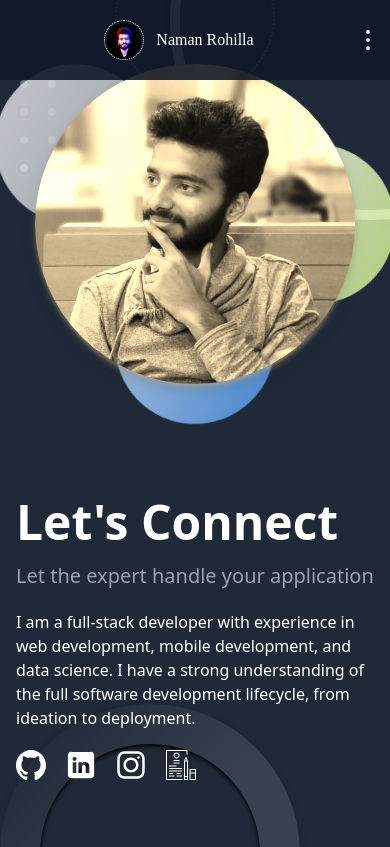
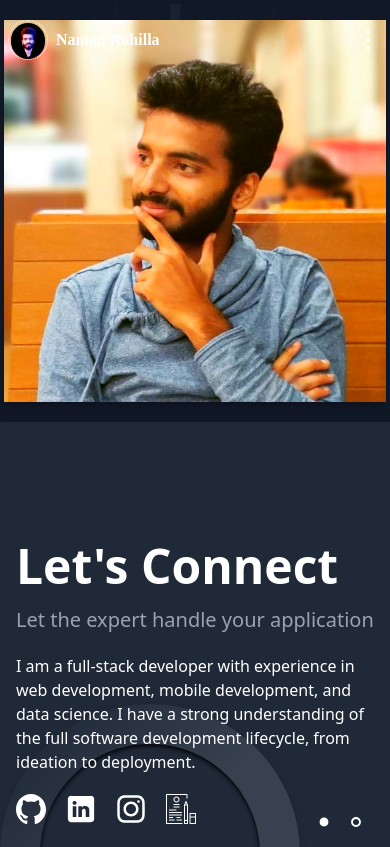
Before and after one commit to Naman-Rohilla/chatbot, a React (Create React App) app: page / in a window 390 px wide. Shown: the top 847 px of the page. Built offline with nearby package versions, Linux system fonts and the light colour scheme.

Commit message:
slider addded mobile view changed

```diff
--- a/src/components/homeMobile.js
+++ b/src/components/homeMobile.js
@@ -4,20 +4,39 @@ import { motion } from "framer-motion";
 import { Link } from "react-router-dom";
 
 export default function HomeMobile({ targetHome }) {
-  const autoPlayInterval = 6000;
+  const [autoPlayInterval, setautoPlayInterval] = useState(6000);
 
   const [currentSlide, setCurrentSlide] = useState(0);
+  const [isHovered, setIsHovered] = useState(false);
+
+  let timer;
+
+  const handleNextSlide = () => {
+    clearInterval(timer);
+
+    setCurrentSlide((prevSlide) => (prevSlide + 1) % 2);
+    console.log(currentSlide, "namans");
+    setautoPlayInterval(6001);
+    // clearInterval(timer);
+  };
 
   useEffect(() => {
-      const timer = setInterval(() => {
+    timer = setInterval(() => {
       setCurrentSlide((prevSlide) => (prevSlide + 1) % 2);
       console.log(currentSlide, "current");
     }, autoPlayInterval);
-
     return () => {
       clearInterval(timer);
     };
-    }, [autoPlayInterval, 2]);
+  }, [autoPlayInterval]);
+
+  const handleHover = () => {
+    setIsHovered(true);
+  };
+
+  const handleMouseLeave = () => {
+    setIsHovered(false);
+  };
 
   return (
     <>
@@ -45,6 +64,74 @@ export default function HomeMobile({ targetHome }) {
             </div>
           </div>
         </div>
+        <div className="z-50 flex space-x-1 absolute right-5 bottom-2 text-white">
+          <span>
+            {currentSlide == 0 ? (
+              <svg
+                xmlns="http://www.w3.org/2000/svg"
+                width="28px"
+                height="28px"
+                viewBox="0 0 15 15"
+                fill="none"
+              >
+                <path
+                  d="M9.875 7.5C9.875 8.81168 8.81168 9.875 7.5 9.875C6.18832 9.875 5.125 8.81168 5.125 7.5C5.125 6.18832 6.18832 5.125 7.5 5.125C8.81168 5.125 9.875 6.18832 9.875 7.5Z"
+                  fill="white"
+                />
+              </svg>
+            ) : (
+              <div onClick={handleNextSlide}>
+                <svg
+                  xmlns="http://www.w3.org/2000/svg"
+                  width="28px"
+                  height="28px"
+                  viewBox="0 0 15 15"
+                  fill="none"
+                >
+                  <path
+                    fill-rule="evenodd"
+                    clip-rule="evenodd"
+                    d="M7.5 9.125C8.39746 9.125 9.125 8.39746 9.125 7.5C9.125 6.60254 8.39746 5.875 7.5 5.875C6.60254 5.875 5.875 6.60254 5.875 7.5C5.875 8.39746 6.60254 9.125 7.5 9.125ZM7.5 10.125C8.94975 10.125 10.125 8.94975 10.125 7.5C10.125 6.05025 8.94975 4.875 7.5 4.875C6.05025 4.875 4.875 6.05025 4.875 7.5C4.875 8.94975 6.05025 10.125 7.5 10.125Z"
+                    fill="white"
+                  />
+                </svg>
+              </div>
+            )}
+          </span>
+          <span>
+            {currentSlide == 1 ? (
+              <svg
+                xmlns="http://www.w3.org/2000/svg"
+                width="28px"
+                height="28px"
+                viewBox="0 0 15 15"
+                fill="none"
+              >
+                <path
+                  d="M9.875 7.5C9.875 8.81168 8.81168 9.875 7.5 9.875C6.18832 9.875 5.125 8.81168 5.125 7.5C5.125 6.18832 6.18832 5.125 7.5 5.125C8.81168 5.125 9.875 6.18832 9.875 7.5Z"
+                  fill="white"
+                />
+              </svg>
+            ) : (
+              <span onClick={handleNextSlide}>
+                <svg
+                  xmlns="http://www.w3.org/2000/svg"
+                  width="28px"
+                  height="28px"
+                  viewBox="0 0 15 15"
+                  fill="none"
+                >
+                  <path
+                    fill-rule="evenodd"
+                    clip-rule="evenodd"
+                    d="M7.5 9.125C8.39746 9.125 9.125 8.39746 9.125 7.5C9.125 6.60254 8.39746 5.875 7.5 5.875C6.60254 5.875 5.875 6.60254 5.875 7.5C5.875 8.39746 6.60254 9.125 7.5 9.125ZM7.5 10.125C8.94975 10.125 10.125 8.94975 10.125 7.5C10.125 6.05025 8.94975 4.875 7.5 4.875C6.05025 4.875 4.875 6.05025 4.875 7.5C4.875 8.94975 6.05025 10.125 7.5 10.125Z"
+                    fill="white"
+                  />
+                </svg>
+              </span>
+            )}
+          </span>
+        </div>
         <div className="z-10 w-full absolute overflow-y-visible overflow-x-clip bg-transparent h-screen flex flex-col justify-between text-white items-center">
           <div className="border-gray-400 -top-16 animate-spin-slow-slow h-40 w-40 rounded-full border-2 border-dotted absolute"></div>
           <div className="outer-ring_2 opacity-20 z-1 drop-shadow-lg shadow-xl shadow-black relative"></div>
@@ -60,13 +147,13 @@ export default function HomeMobile({ targetHome }) {
               initial={{ opacity: 0, x: -20 }}
               animate={{ opacity: 1, x: 0 }}
               transition={{ duration: 1 }}
-              className="relative pt-16"
+              className="relative w-full bg-opacity-95 border-gray-900 flex justify-center items-center border-4 h-1/2 bg-gray-900"
             >
-              <div className="absolute z-2 -left-10 h-40 w-40 rounded-full bg-gradient-to-r animate-spin-slow from-gray-200 via-gray-300 to-gray-400 opacity-80"></div>
-              <div className="absolute z-2 left-20 -bottom-10 h-40 w-40 rounded-full animate-spin-slow bg-gradient-to-r from-blue-200 via-blue-300 to-blue-400 opacity-80"></div>
-              <div className="absolute z-2 -right-10 bottom-20 h-40 w-40 rounded-full animate-spin-slow bg-gradient-to-r from-lime-50 via-lime-100 to-lime-200 opacity-80"></div>
+              {/* <div className="absolute z-2 left-10 h-20 w-20 rounded-full bg-gradient-to-r animate-spin-slow from-gray-200 via-gray-300 to-gray-400 opacity-80"></div> */}
+              {/* <div className="absolute z-2 left-30 bottom-0 h-20 w-20 rounded-full animate-spin-slow bg-gradient-to-r from-blue-200 via-blue-300 to-blue-400 opacity-80"></div> */}
+              {/* <div className="absolute z-2 right-10 bottom-40 h-20 w-20 rounded-full animate-spin-slow bg-gradient-to-r from-lime-50 via-lime-100 to-lime-200 opacity-80"></div> */}
               <img
-                className="h-80 w-80 rounded-full drop-shadow-lg saturate-150 shadow-md shadow-cyan-500/50  sepia"
+                className="drop-shadow-lg saturate-150 shadow-md shadow-black-600/50"
                 src="./naman_1232.jpg"
               ></img>
             </motion.div>
@@ -79,7 +166,7 @@ export default function HomeMobile({ targetHome }) {
               transition={{ duration: 1 }}
               className="relative px-10"
             >
-              <img className="h-80 w-96 scale-110" src="./1_2.png"></img>
+              <img className="pt-10" src="./1_2.png"></img>
             </motion.div>
           )}
           {currentSlide == 0 && (
@@ -89,7 +176,7 @@ export default function HomeMobile({ targetHome }) {
               animate={{ opacity: 1, x: 0 }}
               transition={{ duration: 1 }}
               id={`slider-item ${currentSlide == 0 ? "active" : ""}`}
-              className="w-full flex flex-col mb-16 z-10 px-4"
+              className="w-full pb-5 flex flex-col justify-center z-10 px-4"
             >
               <span className="text-5xl font-bold">Let's Connect</span>
               <span className="text-xl pt-4 text-gray-400">
@@ -253,7 +340,7 @@ export default function HomeMobile({ targetHome }) {
               animate={{ opacity: 1, x: 0 }}
               transition={{ duration: 1 }}
               id={`slider-item ${currentSlide == 1 ? "active" : ""}`}
-              className="w-full flex flex-col z-10 px-4"
+              className="w-full pb-5 flex flex-col z-10 px-4"
             >
               <span className="text-5xl font-bold">
                 Writing better with our AI
@@ -341,7 +428,10 @@ export default function HomeMobile({ targetHome }) {
             </div>
           </div>
           <div className="flex flex-col z-10 items-center h-full justify-center pb-10">
-            <Link to="/ocr" className="relative bg-red-300 flex items-center p-2 h-60 w-60 ease-in-out duration-150 hover:scale-105 hover:shadow-xl hover:shadow-gray-900">
+            <Link
+              to="/ocr"
+              className="relative bg-red-300 flex items-center p-2 h-60 w-60 ease-in-out duration-150 hover:scale-105 hover:shadow-xl hover:shadow-gray-900"
+            >
               <img src="./ocr.png"></img>
               <span className="dot z-10 h-2 w-6 absolute bg-red-300 rounded-xl -top-2 -left-2"></span>
             </Link>
@@ -689,26 +779,42 @@ export default function HomeMobile({ targetHome }) {
           <div className="absolute z-20 top-10 w-full px-5 text-center text-lg text-white">
             Elevating Expertise, One Achievement at a Time.
           </div>
-          <Link target="_blank" to="https://drive.google.com/file/d/1b1yAG6HJsEhG8emqv_Y6hiDs7LLDEO1y/view?usp=sharing" className="relative hover:border hover:border-gray-500 h-80 w-60 border bg-gray-900 shadow-xl shadow-gray-900">
+          <Link
+            target="_blank"
+            to="https://drive.google.com/file/d/1b1yAG6HJsEhG8emqv_Y6hiDs7LLDEO1y/view?usp=sharing"
+            className="relative hover:border hover:border-gray-500 h-80 w-60 border bg-gray-900 shadow-xl shadow-gray-900"
+          >
             <img
               className="cert1 h-80 w-60 bg-white absolute -top-4 -right-4"
               src="./cert1.png"
             ></img>
           </Link>
-          <Link target="_blank" to='https://drive.google.com/file/d/1fxOmg-l54g45MGufYORJVembVNyLJvbj/view?usp=sharing' className="relative h-80 w-60 border bg-gray-900 shadow-xl hover:border hover:border-gray-500 shadow-gray-900">
+          <Link
+            target="_blank"
+            to="https://drive.google.com/file/d/1fxOmg-l54g45MGufYORJVembVNyLJvbj/view?usp=sharing"
+            className="relative h-80 w-60 border bg-gray-900 shadow-xl hover:border hover:border-gray-500 shadow-gray-900"
+          >
             <img
               className="cert2 h-80 w-60 bg-white absolute -top-4 -right-4"
               src="./cert2.png"
             ></img>
           </Link>
-          <Link target="_blank" to="https://drive.google.com/file/d/1FY_qUwnVMGxWm9YXax9iA8SlO4Kxq2Nn/view?usp=sharing" className="relative h-80 w-60 border bg-gray-900 shadow-xl shadow-gray-900 hover:border hover:border-gray-500">
+          <Link
+            target="_blank"
+            to="https://drive.google.com/file/d/1FY_qUwnVMGxWm9YXax9iA8SlO4Kxq2Nn/view?usp=sharing"
+            className="relative h-80 w-60 border bg-gray-900 shadow-xl shadow-gray-900 hover:border hover:border-gray-500"
+          >
             <img
               className="cert3 h-80 w-60 bg-white absolute -top-4 -right-4"
               src="./cert3.png"
             ></img>
           </Link>
           <div className="relative h-80 w-60 border bg-gray-900 shadow-xl shadow-gray-900 hover:border hover:border-gray-500">
-            <Link target="_blank" to="https://drive.google.com/file/d/1xO7OsaAVf1DBFcbt9qC2v1WoYU4up3rL/view?usp=sharing" className="cert4 flex items-center bg-gray-900 h-80 w-60 absolute -top-4 -right-4">
+            <Link
+              target="_blank"
+              to="https://drive.google.com/file/d/1xO7OsaAVf1DBFcbt9qC2v1WoYU4up3rL/view?usp=sharing"
+              className="cert4 flex items-center bg-gray-900 h-80 w-60 absolute -top-4 -right-4"
+            >
               <img
                 className="bg-white h-40 w-60 bg-white"
                 src="./cert4.png"
--- a/src/components/homeWeb.js
+++ b/src/components/homeWeb.js
@@ -4,20 +4,42 @@ import { motion } from "framer-motion";
 import { Link } from "react-router-dom";
 
 export default function HomeWeb({ targetHome }) {
-  const autoPlayInterval = 6000;
+  // let autoPlayInterval = 6000;
+  const [autoPlayInterval, setautoPlayInterval] = useState(6000);
 
   const [currentSlide, setCurrentSlide] = useState(0);
+  const [isHovered, setIsHovered] = useState(false);
+
+  let timer
+
+  const handleNextSlide = () => {
+    clearInterval(timer);
+
+    setCurrentSlide((prevSlide) => (prevSlide + 1) % 2);
+    console.log(currentSlide, "namans")
+    setautoPlayInterval(6001);
+    // clearInterval(timer);
+  };
 
   useEffect(() => {
-    const timer = setInterval(() => {
+    if (!isHovered) {
+      timer = setInterval(() => {
         setCurrentSlide((prevSlide) => (prevSlide + 1) % 2);
         console.log(currentSlide, "current");
       }, autoPlayInterval);
-
       return () => {
         clearInterval(timer);
       };
-  }, [autoPlayInterval, 2]);
+    }
+  }, [autoPlayInterval, isHovered]);
+
+  const handleHover = () => {
+    setIsHovered(true);
+  };
+
+  const handleMouseLeave = () => {
+    setIsHovered(false);
+  };
 
   return (
     <>
@@ -47,6 +69,74 @@ export default function HomeWeb({ targetHome }) {
           <div className="outer-ring_1 z-10 skew-y-6 skew-x-5 drop-shadow-lg shadow-lg shadow-black"></div>
           <div className="inner-ring_1 z-10 skew-y-6 skew-x-5 shadow-inner shadow-black"></div>
         </div>
+        <div className="z-50 flex space-x-1 absolute left-1/2 bottom-8 text-white">
+          <span>
+            {currentSlide == 0 ? (
+              <svg
+                xmlns="http://www.w3.org/2000/svg"
+                width="28px"
+                height="28px"
+                viewBox="0 0 15 15"
+                fill="none"
+              >
+                <path
+                  d="M9.875 7.5C9.875 8.81168 8.81168 9.875 7.5 9.875C6.18832 9.875 5.125 8.81168 5.125 7.5C5.125 6.18832 6.18832 5.125 7.5 5.125C8.81168 5.125 9.875 6.18832 9.875 7.5Z"
+                  fill="white"
+                />
+              </svg>
+            ) : (
+              <div onClick={handleNextSlide}>
+                <svg
+                xmlns="http://www.w3.org/2000/svg"
+                width="28px"
+                height="28px"
+                viewBox="0 0 15 15"
+                fill="none"
+              >
+                <path
+                  fill-rule="evenodd"
+                  clip-rule="evenodd"
+                  d="M7.5 9.125C8.39746 9.125 9.125 8.39746 9.125 7.5C9.125 6.60254 8.39746 5.875 7.5 5.875C6.60254 5.875 5.875 6.60254 5.875 7.5C5.875 8.39746 6.60254 9.125 7.5 9.125ZM7.5 10.125C8.94975 10.125 10.125 8.94975 10.125 7.5C10.125 6.05025 8.94975 4.875 7.5 4.875C6.05025 4.875 4.875 6.05025 4.875 7.5C4.875 8.94975 6.05025 10.125 7.5 10.125Z"
+                  fill="white"
+                />
+              </svg>
+              </div>
+            )}
+          </span>
+          <span>
+            {currentSlide == 1 ? (
+              <svg
+                xmlns="http://www.w3.org/2000/svg"
+                width="28px"
+                height="28px"
+                viewBox="0 0 15 15"
+                fill="none"
+              >
+                <path
+                  d="M9.875 7.5C9.875 8.81168 8.81168 9.875 7.5 9.875C6.18832 9.875 5.125 8.81168 5.125 7.5C5.125 6.18832 6.18832 5.125 7.5 5.125C8.81168 5.125 9.875 6.18832 9.875 7.5Z"
+                  fill="white"
+                />
+              </svg>
+            ) : (
+              <span  onClick={handleNextSlide}>
+                <svg
+                xmlns="http://www.w3.org/2000/svg"
+                width="28px"
+                height="28px"
+                viewBox="0 0 15 15"
+                fill="none"
+              >
+                <path
+                  fill-rule="evenodd"
+                  clip-rule="evenodd"
+                  d="M7.5 9.125C8.39746 9.125 9.125 8.39746 9.125 7.5C9.125 6.60254 8.39746 5.875 7.5 5.875C6.60254 5.875 5.875 6.60254 5.875 7.5C5.875 8.39746 6.60254 9.125 7.5 9.125ZM7.5 10.125C8.94975 10.125 10.125 8.94975 10.125 7.5C10.125 6.05025 8.94975 4.875 7.5 4.875C6.05025 4.875 4.875 6.05025 4.875 7.5C4.875 8.94975 6.05025 10.125 7.5 10.125Z"
+                  fill="white"
+                />
+              </svg>
+              </span>
+            )}
+          </span>
+        </div>
         <div className="z-10 absolute overflow-y-visible overflow-x-clip bg-transparent h-screen flex justify-between px-20 text-white items-center">
           <div className="border-gray-400 -top-16 animate-spin-slow-slow mx-60 h-40 w-40 rounded-full border-2 border-dotted absolute"></div>
           <div className="outer-ring_2 z-1 drop-shadow-lg shadow-xl shadow-black relative"></div>
@@ -58,6 +148,8 @@ export default function HomeWeb({ targetHome }) {
           </div>
           {currentSlide == 0 && (
             <motion.div
+              onMouseEnter={handleHover}
+              onMouseLeave={handleMouseLeave}
               exit={{ opacity: 0, x: -20 }}
               initial={{ opacity: 0, x: -20 }}
               animate={{ opacity: 1, x: 0 }}
@@ -222,6 +314,8 @@ export default function HomeWeb({ targetHome }) {
           )}
           {currentSlide == 1 && (
             <motion.div
+              onMouseEnter={handleHover}
+              onMouseLeave={handleMouseLeave}
               exit={{ opacity: 0, x: -20 }}
               initial={{ opacity: 0, x: -20 }}
               animate={{ opacity: 1, x: 0 }}
@@ -281,7 +375,7 @@ export default function HomeWeb({ targetHome }) {
               <div className="absolute z-2 left-20 -bottom-10 h-40 w-40 rounded-full animate-spin-slow bg-gradient-to-r from-blue-200 via-blue-300 to-blue-400 opacity-80"></div>
               <div className="absolute z-2 -right-10 bottom-20 h-40 w-40 rounded-full animate-spin-slow bg-gradient-to-r from-lime-50 via-lime-100 to-lime-200 opacity-80"></div>
               <img
-                className="h-96 w-96 rounded-full drop-shadow-lg saturate-150 shadow-md shadow-cyan-500/50  sepia"
+                className="h-96 w-96 sepia rounded-full drop-shadow-lg saturate-150 shadow-md shadow-cyan-500/50"
                 src="./naman_1232.jpg"
               ></img>
             </motion.div>
@@ -343,7 +437,10 @@ export default function HomeWeb({ targetHome }) {
             </div>
           </div>
           <div className="flex flex-col items-center h-full justify-center">
-            <Link to="/ocr" className="relative bg-red-300 flex items-center p-2 h-60 w-60 ease-in-out duration-150 hover:scale-105 hover:shadow-xl hover:shadow-gray-900">
+            <Link
+              to="/ocr"
+              className="relative bg-red-300 flex items-center p-2 h-60 w-60 ease-in-out duration-150 hover:scale-105 hover:shadow-xl hover:shadow-gray-900"
+            >
               <img src="./ocr.png"></img>
               <span className="dot z-10 h-2 w-6 absolute bg-red-300 rounded-xl -top-2 -left-2"></span>
             </Link>
@@ -681,26 +778,42 @@ export default function HomeWeb({ targetHome }) {
           <div className="absolute top-0 pt-5 w-1/2 text-center text-lg text-white">
             Elevating Expertise, One Achievement at a Time.
           </div>
-          <Link target="_blank" to="https://drive.google.com/file/d/1b1yAG6HJsEhG8emqv_Y6hiDs7LLDEO1y/view?usp=sharing" className="relative hover:border hover:border-gray-500 h-80 w-60 border bg-gray-900 shadow-xl shadow-gray-900">
+          <Link
+            target="_blank"
+            to="https://drive.google.com/file/d/1b1yAG6HJsEhG8emqv_Y6hiDs7LLDEO1y/view?usp=sharing"
+            className="relative hover:border hover:border-gray-500 h-80 w-60 border bg-gray-900 shadow-xl shadow-gray-900"
+          >
             <img
               className="cert1 h-80 w-60 bg-white absolute -top-4 -right-4"
               src="./cert1.png"
             ></img>
           </Link>
-          <Link target="_blank" to='https://drive.google.com/file/d/1fxOmg-l54g45MGufYORJVembVNyLJvbj/view?usp=sharing' className="relative h-80 w-60 border bg-gray-900 shadow-xl hover:border hover:border-gray-500 shadow-gray-900">
+          <Link
+            target="_blank"
+            to="https://drive.google.com/file/d/1fxOmg-l54g45MGufYORJVembVNyLJvbj/view?usp=sharing"
+            className="relative h-80 w-60 border bg-gray-900 shadow-xl hover:border hover:border-gray-500 shadow-gray-900"
+          >
             <img
               className="cert2 h-80 w-60 bg-white absolute -top-4 -right-4"
               src="./cert2.png"
             ></img>
           </Link>
-          <Link target="_blank" to="https://drive.google.com/file/d/1FY_qUwnVMGxWm9YXax9iA8SlO4Kxq2Nn/view?usp=sharing" className="relative h-80 w-60 border bg-gray-900 shadow-xl shadow-gray-900 hover:border hover:border-gray-500">
+          <Link
+            target="_blank"
+            to="https://drive.google.com/file/d/1FY_qUwnVMGxWm9YXax9iA8SlO4Kxq2Nn/view?usp=sharing"
+            className="relative h-80 w-60 border bg-gray-900 shadow-xl shadow-gray-900 hover:border hover:border-gray-500"
+          >
             <img
               className="cert3 h-80 w-60 bg-white absolute -top-4 -right-4"
               src="./cert3.png"
             ></img>
           </Link>
           <div className="relative h-80 w-60 border bg-gray-900 shadow-xl shadow-gray-900 hover:border hover:border-gray-500">
-            <Link target="_blank" to="https://drive.google.com/file/d/1xO7OsaAVf1DBFcbt9qC2v1WoYU4up3rL/view?usp=sharing" className="cert4 flex items-center bg-gray-900 h-80 w-60 absolute -top-4 -right-4">
+            <Link
+              target="_blank"
+              to="https://drive.google.com/file/d/1xO7OsaAVf1DBFcbt9qC2v1WoYU4up3rL/view?usp=sharing"
+              className="cert4 flex items-center bg-gray-900 h-80 w-60 absolute -top-4 -right-4"
+            >
               <img
                 className="bg-white h-40 w-60 bg-white"
                 src="./cert4.png"
--- a/src/components/navMobile.css
+++ b/src/components/navMobile.css
@@ -1,4 +1,12 @@
-.removehightlight {
+.navbar {
+  background-color: transparent;
+  transition: background-color 0.5s ease-in-out;
+  -webkit-tap-highlight-color: rgba(0,0,0,0);
+}
+
+/* Style for the navbar when scrolled */
+.navbar.scrolled {
+  background-color: #0f172a; /* Change this to your desired color */
   -webkit-tap-highlight-color: rgba(0,0,0,0);
 }
 
--- a/src/components/navMobile.js
+++ b/src/components/navMobile.js
@@ -1,11 +1,34 @@
 import React, { useState, useEffect, useRef } from "react";
-import { Link } from "react-router-dom";
+import { Link, useLocation } from "react-router-dom";
 import "./navMobile.css";
 
 export default function NavMobile({ targetElement }) {
   const [isOpen3, setIsOpen3] = useState(false);
   const containerRef = useRef(null);
+  var location = useLocation();
   const [dropdown, setdropdown] = useState(false);
+  const [scrolling, setScrolling] = useState(false);
+  const [navstate, setnavstate] = useState(location.pathname);
+
+  useEffect(() => {
+    // Add an event listener to handle scrolling
+    window.addEventListener("scroll", handleScroll);
+
+    // Clean up the event listener when the component unmounts
+    return () => {
+      window.removeEventListener("scroll", handleScroll);
+    };
+  }, []);
+
+  const handleScroll = () => {
+    if (window.scrollY > 50) {
+      setScrolling(true);
+    } else {
+      setScrolling(false);
+    }
+  };
+
+  var navbarClasses = scrolling ? "navbar scrolled" : "navbar";
 
   const toggleDrawer = () => {
     setIsOpen3(!isOpen3);
@@ -45,21 +68,25 @@ export default function NavMobile({ targetElement }) {
     toggleDrawer()
   };
 
+  useEffect(() => {
+    setnavstate(location.pathname);
+  }, [location]);
+
   return (
     <>
       <div
         ref={containerRef}
-        className="removehightlight z-20 fixed text-white cursor-pointer bg-gray-900 bg-opacity-90 flex justify-between items-center h-20 font-sans w-full"
+        className={`${navbarClasses} z-20 fixed text-white cursor-pointer  bg-opacity-90 flex justify-between items-center h-20 font-sans w-full`}
       >
-        <div></div>
-        <div className="h-full font-styleFont flex items-center">
+        <div className={navstate == "/chat-bot" ? "flex" : "hidden"}></div>
+        <div className="pl-2 h-full font-styleFont text-inherit flex items-center">
           <div className="h-10 w-10 border-dotted border border-white rounded-full">
             <img
               className="rounded-full h-10 w-10 p-0.5"
               src="./naman.jpg"
             ></img>
           </div>
-          <span className="pl-3">Naman Rohilla</span>
+          <span className="pl-2 font-bold">Naman Rohilla</span>
         </div>
         <div onClick={toggleDrawer} className="pr-3 cursor-pointer">
           {isOpen3 ? (
```
Lines whose indentation alone changed are shown as unchanged.
